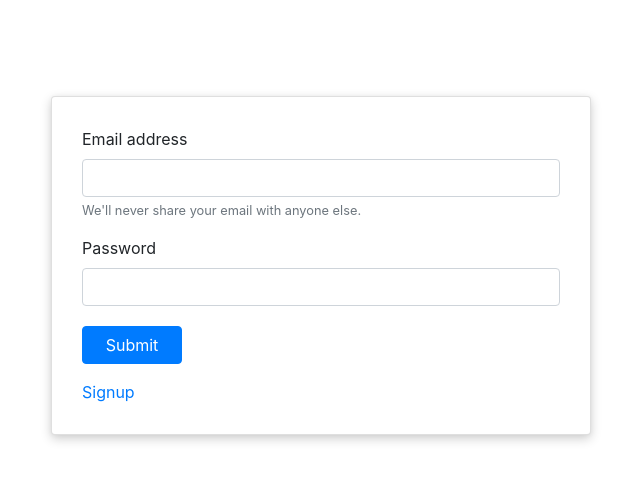
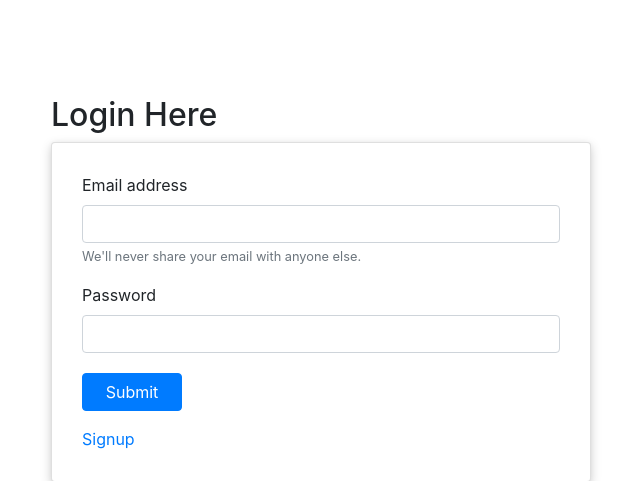
Before and after one commit to abidgulshahid/gym-management, a Django app: page /login/ in a window 1280 px wide. Shown: the part 40-521 px from the top of the page, without its empty margins (319-959 px from the left). Run offline with Django 4.2, Linux system fonts and the light colour scheme; some libraries are stand-ins or nearby versions.

Commit message:
allowed spaces

```diff
--- a/gym_users/templates/gym_users/login.html
+++ b/gym_users/templates/gym_users/login.html
@@ -12,6 +12,7 @@
             <div class="container my-5">
                 <div class="row justify-content-center">
                     <div class="col-lg-6">
+                        <h2>Login Here</h2>
                         <div class="card">
   <div class="card-body">
            <form class="form-horizontal form-custom" method="post" role="form" action="">
```
